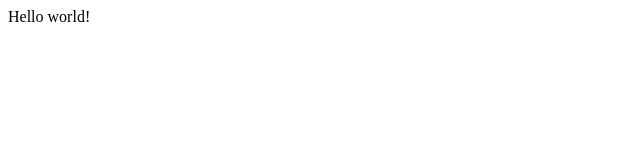
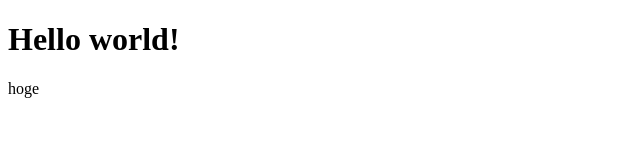
Before and after one commit to keisukee/gatsby-hello-world, a Gatsby site: page / in a window 1280 px wide. Shown: the whole page, without its empty margins (0-640 px from the left). Built offline with nearby package versions, Linux system fonts and the light colour scheme; Gatsby itself is replaced by a stand-in of ours.

Commit message:
[update]要素追加

```diff
--- a/src/pages/index.js
+++ b/src/pages/index.js
@@ -1,3 +1,8 @@
 import React from "react"
 
-export default () => <div>Hello world!</div>
+export default () => (
+  <div>
+    <h1>Hello world!</h1>
+    <p>hoge</p>
+  </div>
+)
```
